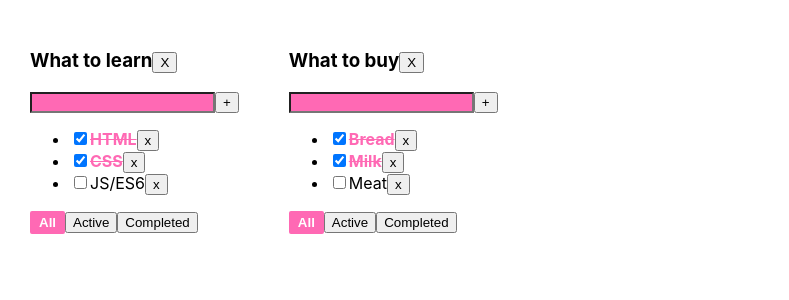
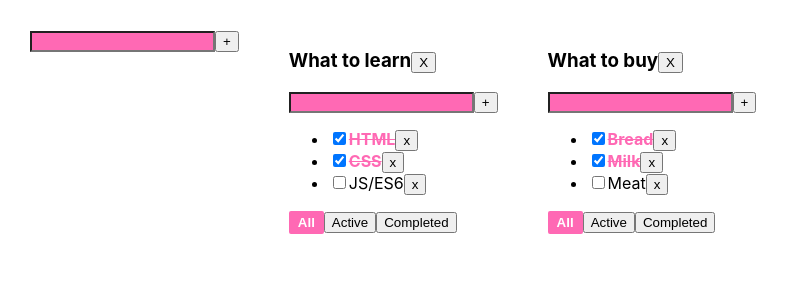
Before and after one commit to alexDose/todolist-playlist, a React (Create React App) app: page / in a window 1280 px wide. Shown: the top 300 px of the page, without its empty margins (0-789 px from the left). Built offline with nearby package versions, Linux system fonts and the light colour scheme.

Commit message:
6 lesson(addTodolist)

```diff
--- /dev/null
+++ b/src/AddItemForm.tsx
@@ -0,0 +1,47 @@
+import React, {ChangeEvent, KeyboardEvent, useState} from "react";
+
+type AddItemFormPropsType = {
+    addItem: (title:string) => void
+}
+
+export const AddItemForm: React.FC<AddItemFormPropsType> = (props) => {
+
+    const [title, setTitle] = useState("")
+    const [error, setError] = useState<boolean>(false)
+    const errorMessageStyles = {color: "hotpink"}
+
+    const onChangeSetTitle = (e: ChangeEvent<HTMLInputElement>) => {
+        error && setError(false)
+        setTitle(e.currentTarget.value)
+    }
+
+    const onKeyDownAddItem = (e: KeyboardEvent<HTMLInputElement>) => {
+        if (e.key === "Enter" && e.ctrlKey) {
+            onClickAddItem()
+        }
+    }
+
+    const onClickAddItem = () => {
+        const trimmedTitle = title.trim()
+        if (trimmedTitle) {
+            props.addItem(trimmedTitle)
+        } else {
+            setError(true)
+        }
+        setTitle("")
+    }
+
+    return (
+
+        <div>
+            <input
+                value={title}
+                onChange={onChangeSetTitle}
+                onKeyDown={onKeyDownAddItem}
+                className={error ? "error" : ""}
+            />
+            <button onClick={onClickAddItem}>+</button>
+            {error && <div style={errorMessageStyles}>Title is required!</div>}
+        </div>
+    )
+}
--- a/src/App.tsx
+++ b/src/App.tsx
@@ -2,6 +2,7 @@ import React, {useState} from 'react';
 import './App.css';
 import TodoList, {TaskType} from "./TodoList";
 import {v1} from "uuid";
+import {AddItemForm} from "./AddItemForm";
 
 // CRUD => СRUD
 // GUI & CLI
@@ -74,9 +75,23 @@ function App() {
         delete tasks[todolistId]
     }
 
+    const addTodolist = (title: string) => {
+        const newTodolistId = v1()
+        const newTodolist: TodolistType = {
+            id: newTodolistId,
+            title: title,
+            filter: "all"
+        }
+        setTodolists([...todolists, newTodolist])
+        setTasks({...tasks, [newTodolistId]: []})
+    }
+
     // UI:
     return (
         <div className="App">
+
+            <AddItemForm addItem={addTodolist}/>
+
             {todolists.map(tl => {
 
                 let tasksForRender;
--- a/src/TodoList.tsx
+++ b/src/TodoList.tsx
@@ -1,5 +1,6 @@
-import React, {useState, KeyboardEvent, ChangeEvent} from 'react';
+import React, {ChangeEvent} from 'react';
 import {FilterValuesType} from "./App";
+import {AddItemForm} from "./AddItemForm";
 
 
 export type TaskType = {
@@ -13,7 +14,7 @@ type TodoListPropsType = {
     title: string
     tasks: TaskType[]
     filter: FilterValuesType
-    addTask: (title: string, id: string) => void
+    addTask: (title: string, todolistID: string) => void
     removeTask: (taskID: string, id: string) => void
     removeTodolist: (id: string) => void
     changeFilter: (filter: FilterValuesType, id: string) => void
@@ -22,9 +23,6 @@ type TodoListPropsType = {
 
 
 const TodoList = (props: TodoListPropsType) => {
-    const [title, setTitle] = useState("")
-    const [error, setError] = useState<boolean>(false)
-    const errorMessageStyles = {color: "hotpink"}
     const tasksListItems = props.tasks.length
         ? props.tasks.map(task => {
             const removeTask = () => props.removeTask(task.id, props.todolistID)
@@ -43,24 +41,6 @@ const TodoList = (props: TodoListPropsType) => {
         })
         : <span>Your taskList is empty</span>
 
-    const onClickAddTask = () => {
-        const trimmedTitle = title.trim()
-        if (trimmedTitle) {
-            props.addTask(trimmedTitle, props.todolistID)
-        } else {
-            setError(true)
-        }
-        setTitle("")
-    }
-    const onKeyDownAddTask = (e: KeyboardEvent<HTMLInputElement>) => {
-        if (e.key === "Enter" && e.ctrlKey) {
-            onClickAddTask()
-        }
-    }
-    const onChangeSetTitle = (e: ChangeEvent<HTMLInputElement>) => {
-        error && setError(false)
-        setTitle(e.currentTarget.value)
-    }
     const getChangeFilterHandler = (filter: FilterValuesType) => {
         return () => props.changeFilter(filter, props.todolistID)
     }
@@ -69,22 +49,19 @@ const TodoList = (props: TodoListPropsType) => {
         props.removeTodolist(props.todolistID)
     }
 
+    const addTask = (title: string) => {
+        props.addTask(title, props.todolistID)
+    }
+
     return (
         <div>
             <h3>
                 {props.title}
                 <button onClick={removeTodolist}>X</button>
             </h3>
-            <div>
-                <input
-                    value={title}
-                    onChange={onChangeSetTitle}
-                    onKeyDown={onKeyDownAddTask}
-                    className={error ? "error" : ""}
-                />
-                <button onClick={onClickAddTask}>+</button>
-                {error && <div style={errorMessageStyles}>Title is required!</div>}
-            </div>
+
+            <AddItemForm addItem={addTask}/>
+
             <ul>
                 {tasksListItems}
             </ul>
```
